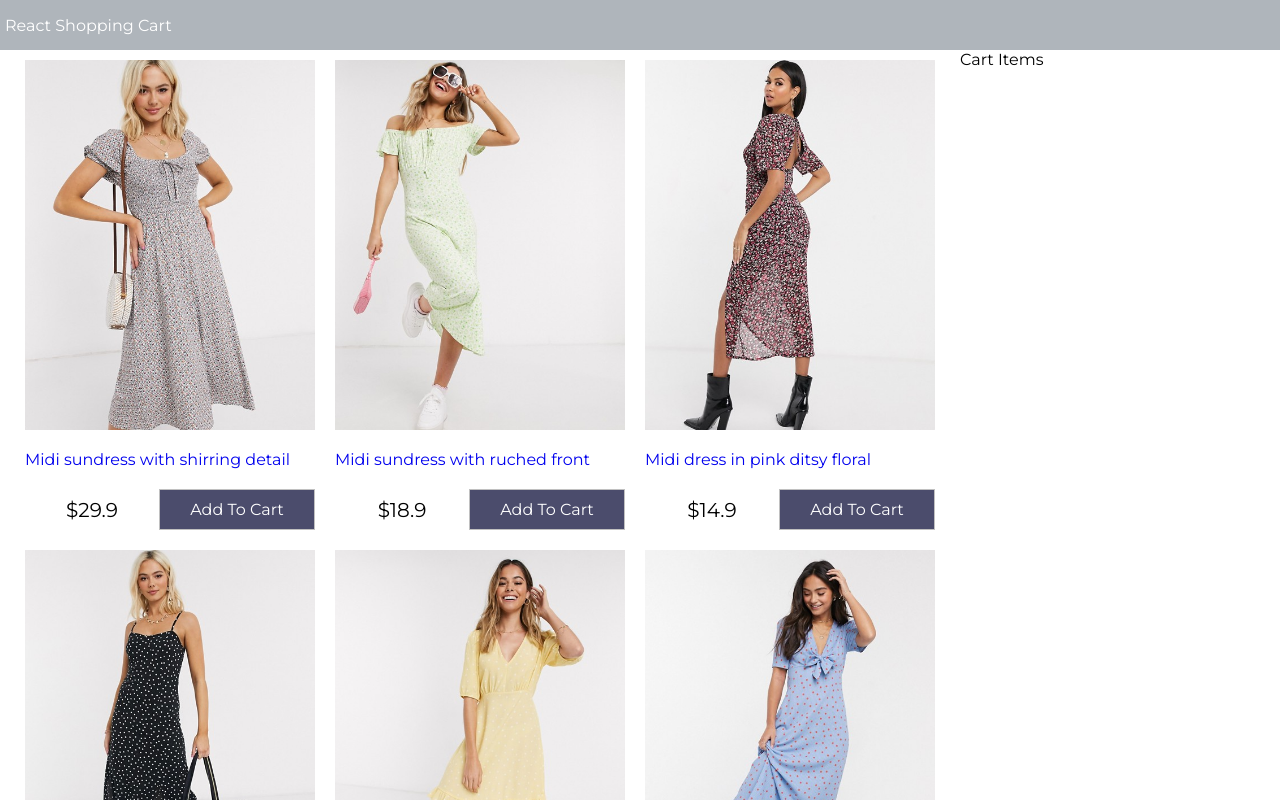
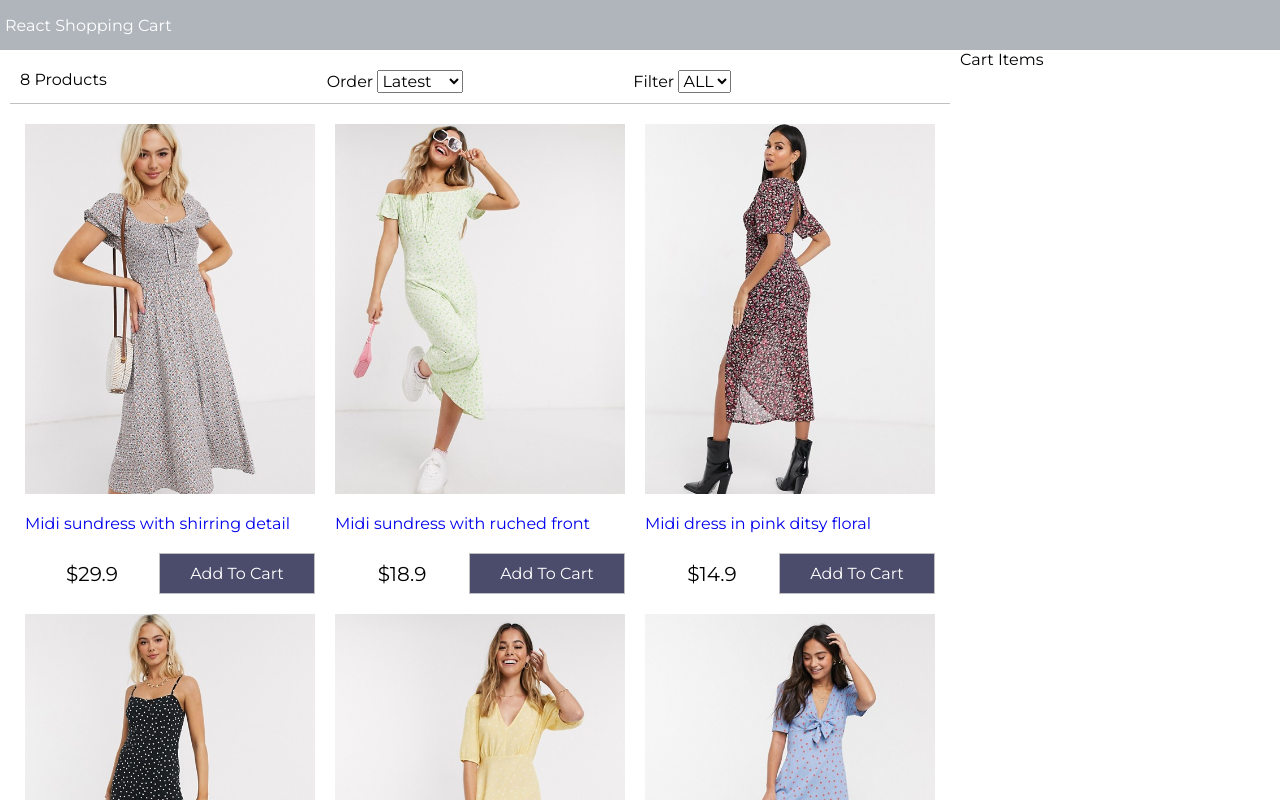
Before and after one commit to Jessiecodes/react-shopping-cart, a React (Create React App) app: page / in a window 1280 px wide. Shown: the top 800 px of the page. Built offline with nearby package versions, Linux system fonts and the light colour scheme.

Commit message:
filter component

```diff
--- a/src/App.js
+++ b/src/App.js
@@ -1,10 +1,11 @@
-// Feature 1
+// feature 1
 import React from "react";
+import data from "./data.json";
 import Products from "./components/Products";
-import data from "./data.json";
+import Filter from "./components/Filter";
 
 class App extends React.Component {
-  constructor(){
+  constructor() {
     super();
     this.state = {
       products: data.products,
@@ -12,29 +13,68 @@
       sort: "",
     };
   }
-  render(){
+  sortProducts = (event) => {
+    // impl
+    const sort = event.target.value;
+    console.log(event.target.value);
+    this.setState((state) => ({
+      sort: sort,
+      products: this.state.products
+        .slice()
+        .sort((a, b) =>
+          sort === "lowest"
+            ? a.price > b.price
+              ? 1
+              : -1
+            : sort === "highest"
+            ? a.price < b.price
+              ? 1
+              : -1
+            : a._id < b._id
+            ? 1
+            : -1
+        ),
+    }));
+  };
+  filterProducts = (event) => {
+    // impl
+    console.log(event.target.value);
+    if (event.target.value === "") {
+      this.setState({ size: event.target.value, products: data.products });
+    } else {
+      this.setState({
+        size: event.target.value,
+        products: data.products.filter(
+          (product) => product.availableSizes.indexOf(event.target.value) >= 0
+        ),
+      });
+    }
+  };
+  render() {
     return (
       <div className="grid-container">
         <header>
           <a href="/">React Shopping Cart</a>
         </header>
         <main>
-           <div className="content">
-             <div className="main">
-                <Products products={this.state.products}></Products>
-             </div>
-             <div className="sidebar">
-              Cart Items
-             </div>
-           </div>
+          <div className="content">
+            <div className="main">
+              <Filter
+                count={this.state.products.length}
+                size={this.state.size}
+                sort={this.state.sort}
+                filterProducts={this.filterProducts}
+                sortProducts={this.sortProducts}
+              ></Filter>
+              <Products products={this.state.products}></Products>
+            </div>
+            <div className="sidebar">Cart Items</div>
+          </div>
         </main>
-        <footer>
-          All rights are reserved. 2021 &copy;
-        </footer>
+        <footer>All right is reserved.</footer>
       </div>
     );
   }
-
 }
 
 export default App;
--- /dev/null
+++ b/src/components/Filter.js
@@ -0,0 +1,31 @@
+import React, { Component } from "react";
+
+export default class Filter extends Component {
+  render() {
+    return (
+      <div className="filter">
+        <div className="filter-result">{this.props.count} Products</div>
+        <div className="filter-sort">
+          Order{" "}
+          <select value={this.props.sort} onChange={this.props.sortProducts}>
+            <option>Latest</option>
+            <option value="lowest">Lowest</option>
+            <option value="highest">Highest</option>
+          </select>
+        </div>
+        <div className="filter-size">
+          Filter{" "}
+          <select value={this.props.size} onChange={this.props.filterProducts}>
+            <option value="">ALL</option>
+            <option value="XS">XS</option>
+            <option value="S">S</option>
+            <option value="M">M</option>
+            <option value="L">L</option>
+            <option value="XL">XL</option>
+            <option value="XXL">XXL</option>
+          </select>
+        </div>
+      </div>
+    );
+  }
+}
--- a/src/index.css
+++ b/src/index.css
@@ -118,3 +118,16 @@
 .button:hover {
   border: #203040;
 }
+
+/* FILTER SECTION */
+/* Filter */
+.filter {
+  display: flex;
+  justify-content: space-between;
+  padding: 1rem;
+  margin: 1rem;
+  border-bottom: 0.1rem #c0c0c0 solid;
+}
+.filter div {
+  flex: 1;
+}
```
